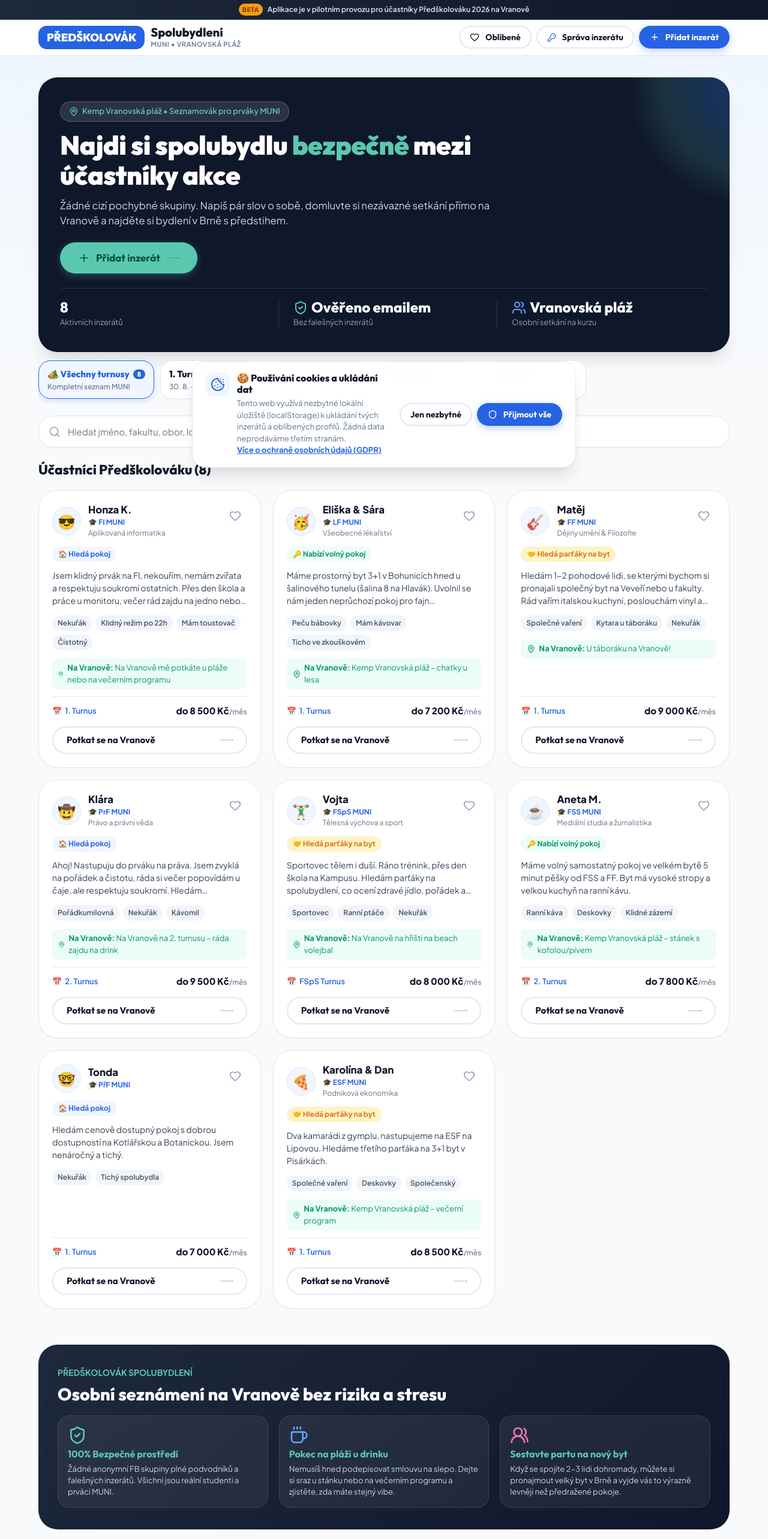
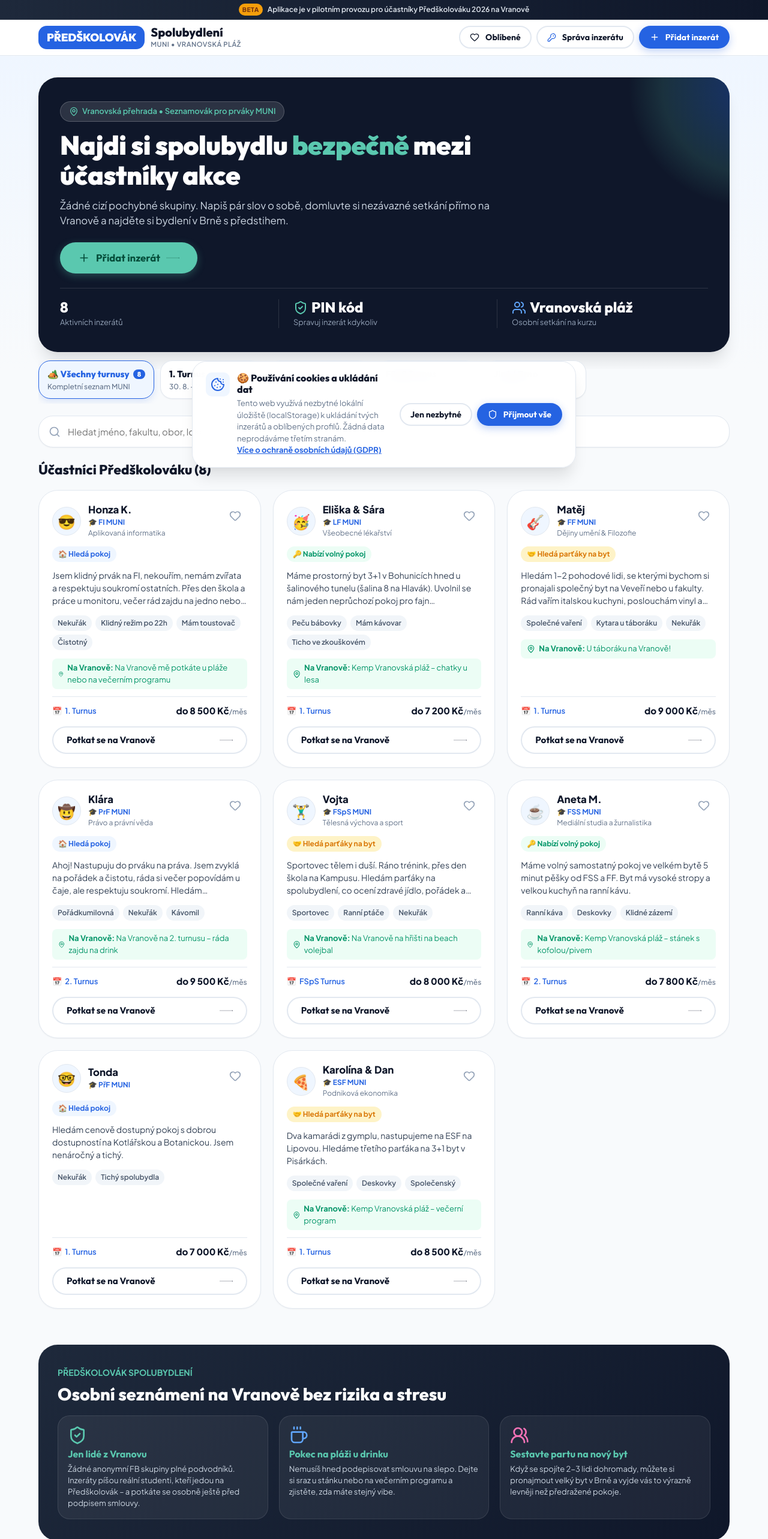
Before and after one commit to hona20/predskolovak-spolubydleni, a React (Vite) app: page / in a window 1280 px wide. Shown: the top 2566 px of the page at 60% size. Built offline with nearby package versions, Linux system fonts and the light colour scheme.

Commit message:
fix: content audit - remove email verification references, fix stat boxes, update GDPR and safety copy

```diff
--- a/src/components/HeroBanner.tsx
+++ b/src/components/HeroBanner.tsx
@@ -15,7 +15,7 @@
         <div className="hero-card">
           <div className="hero-pill">
             <MapPin size={16} />
-            <span>Kemp Vranovská pláž • Seznamovák pro prváky MUNI</span>
+            <span>Vranovská přehrada • Seznamovák pro prváky MUNI</span>
           </div>
 
           <h1 className="hero-title" style={{ maxWidth: '800px' }}>
@@ -60,9 +60,9 @@
             <div className="stat-item" style={{ borderLeft: '1px solid rgba(255,255,255,0.12)', paddingLeft: '24px' }}>
               <span className="stat-value" style={{ display: 'flex', alignItems: 'center', gap: '6px' }}>
                 <ShieldCheck size={24} color="#5AC8AF" />
-                Ověřeno emailem
+                PIN kód
               </span>
-              <span className="stat-label">Bez falešných inzerátů</span>
+              <span className="stat-label">Spravuj inzerát kdykoliv</span>
             </div>
 
             <div className="stat-item" style={{ borderLeft: '1px solid rgba(255,255,255,0.12)', paddingLeft: '24px' }}>
--- a/src/components/LegalModal.tsx
+++ b/src/components/LegalModal.tsx
@@ -79,7 +79,7 @@
 
               <h4>3. Právo na okamžité smazání údajů (Právo být zapomenut)</h4>
               <p>
-                Svůj vytvořený inzerát můžete <strong>kdykoliv okamžitě a bezplatně smazat</strong> přímo v aplikaci kliknutím na tlačítko <em>„Smazat můj inzerát“</em> v detailu vašeho inzerátu. Smazáním dojde k okamžitému odstranění údajů z vašeho zařízení.
+                Svůj vytvořený inzerát můžete <strong>kdykoliv okamžitě a bezplatně smazat</strong> přímo v aplikaci přes tlačítko <em>„Správa inzerátu“</em> v horní liště – stačí zadat váš tajný PIN kód a potvrdit smazání. Smazáním dojde k okamžitému odstranění údajů z vašeho zařízení.
               </p>
 
               <h4>4. Předávání třetím stranám</h4>
--- a/src/components/VranovMeetupTips.tsx
+++ b/src/components/VranovMeetupTips.tsx
@@ -16,9 +16,9 @@
         <div className="meetup-grid">
           <div className="meetup-item">
             <ShieldCheck size={32} color="#5AC8AF" />
-            <h3 className="meetup-title">100% Bezpečné prostředí</h3>
+            <h3 className="meetup-title">Jen lidé z Vranovu</h3>
             <p className="meetup-desc">
-              Žádné anonymní FB skupiny plné podvodníků a falešných inzerátů. Všichni jsou reální studenti a prváci MUNI.
+              Žádné anonymní FB skupiny plné podvodníků. Inzeráty píšou reální studenti, kteří jedou na Předškolovák – a potkáte se osobně ještě před podpisem smlouvy.
             </p>
           </div>
 
```
